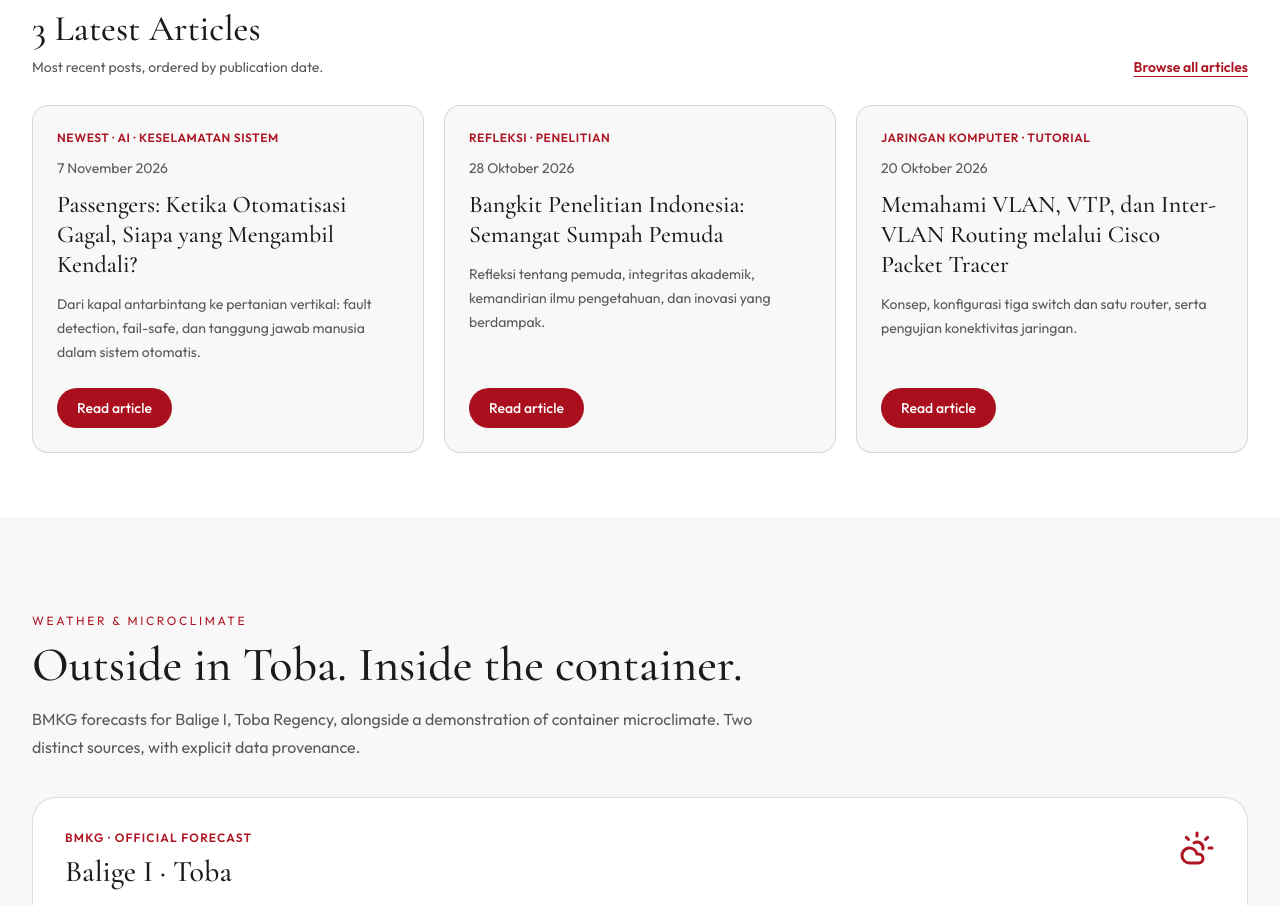
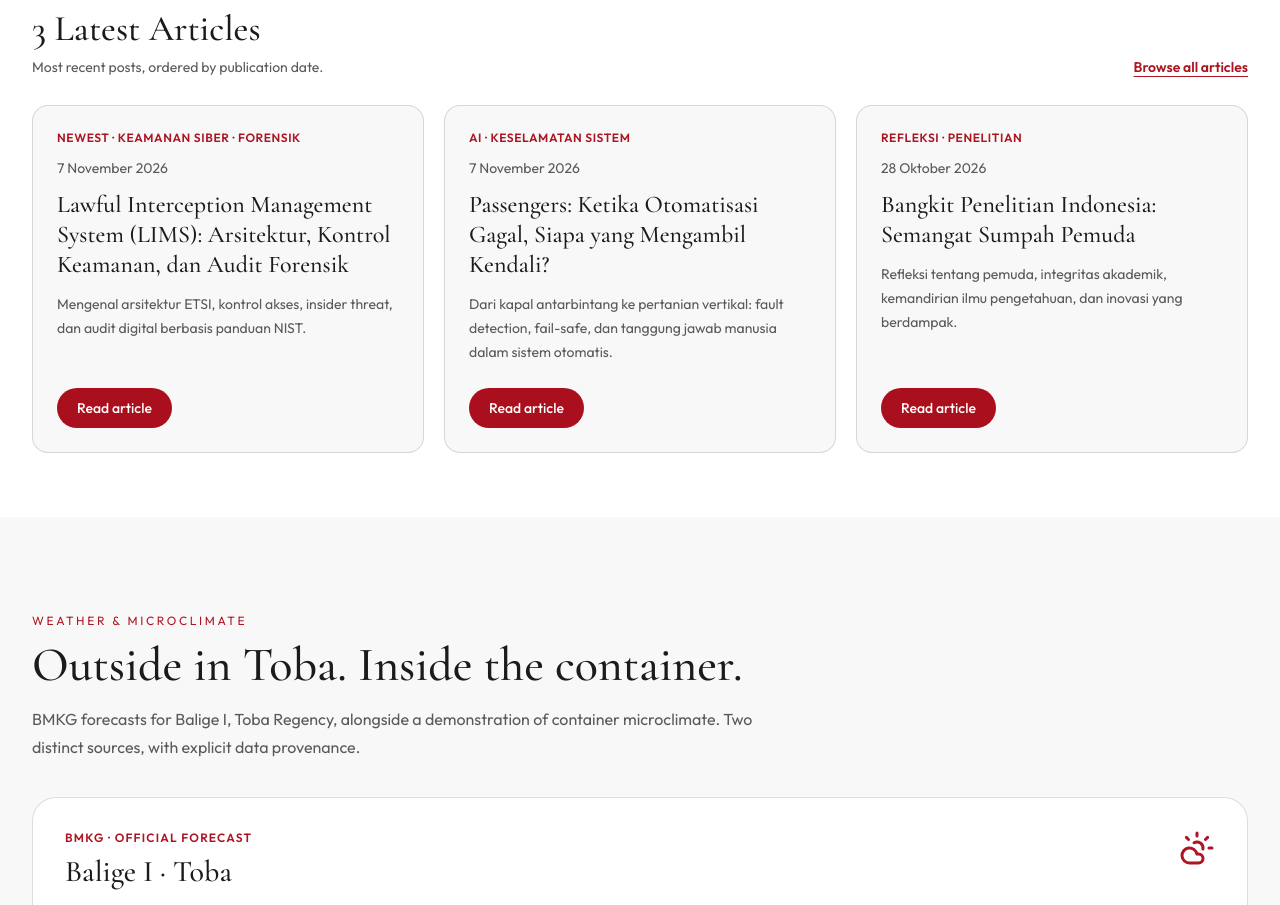
Before and after one commit to albertsagala/tobafarm, a Next.js app: page / in a window 1280 px wide. Shown: the part 1141-2046 px from the top of the page. Built offline with nearby package versions, Linux system fonts and the light colour scheme; no server answers.

Commit message:
Feature LIMS article among latest TobaFarm posts

```diff
--- a/src/components/LatestArticles.tsx
+++ b/src/components/LatestArticles.tsx
@@ -1,6 +1,7 @@
 import Link from "next/link";
 
 const latest = [
+  { date: "7 November 2026", iso: "2026-11-07", category: "Keamanan Siber · Forensik", title: "Lawful Interception Management System (LIMS): Arsitektur, Kontrol Keamanan, dan Audit Forensik", description: "Mengenal arsitektur ETSI, kontrol akses, insider threat, dan audit digital berbasis panduan NIST.", href: "/id/artikel/lawful-interception-lims-keamanan-siber/" },
   { date: "7 November 2026", iso: "2026-11-07", category: "AI · Keselamatan sistem", title: "Passengers: Ketika Otomatisasi Gagal, Siapa yang Mengambil Kendali?", description: "Dari kapal antarbintang ke pertanian vertikal: fault detection, fail-safe, dan tanggung jawab manusia dalam sistem otomatis.", href: "/id/artikel/passengers-otomatisasi-fail-safe/" },
   { date: "28 Oktober 2026", iso: "2026-10-28", category: "Refleksi · Penelitian", title: "Bangkit Penelitian Indonesia: Semangat Sumpah Pemuda", description: "Refleksi tentang pemuda, integritas akademik, kemandirian ilmu pengetahuan, dan inovasi yang berdampak.", href: "/articles/bangkit-penelitian-indonesia-sumpah-pemuda-2026/" },
   { date: "20 Oktober 2026", iso: "2026-10-20", category: "Jaringan komputer · Tutorial", title: "Memahami VLAN, VTP, dan Inter-VLAN Routing melalui Cisco Packet Tracer", description: "Konsep, konfigurasi tiga switch dan satu router, serta pengujian konektivitas jaringan.", href: "/id/artikel/vtp-vlan-inter-vlan-routing/" },
```
